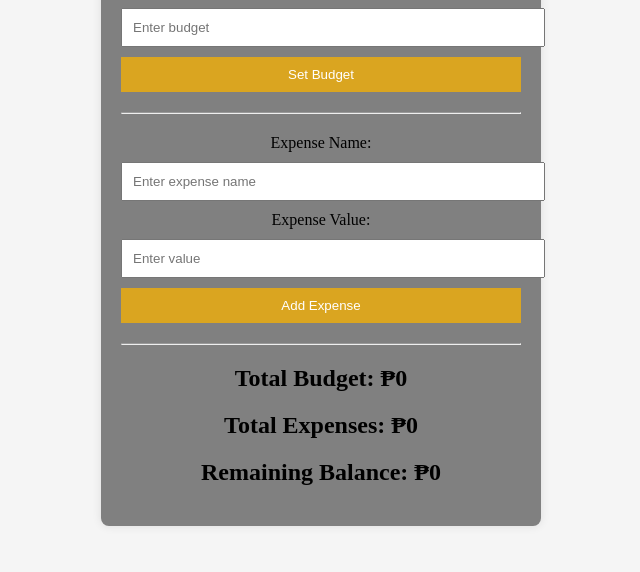
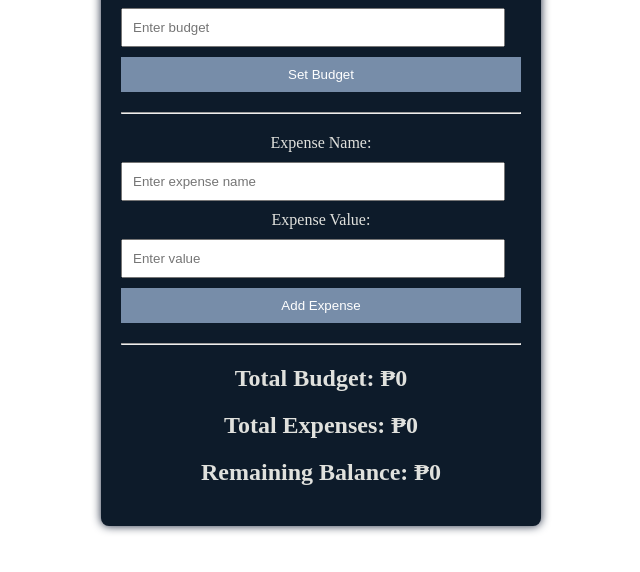
Before and after one commit to unlockthecode/simplebudgettracker, a plain HTML site: page index.html in a window 1280 px wide. Shown: the part 140-712 px from the top of the page, without its empty margins (319-959 px from the left). Drawn offline with Linux system fonts and the light colour scheme.

Commit message:
Changed the color scheme and fixed the length of the inputs (separated the button and input css)

```diff
--- a/style.css
+++ b/style.css
@@ -2,19 +2,27 @@ body {
     font-family: 'Times New Roman', Times, serif;
     text-align: center;
     margin: 20px;
-    background-color: whitesmoke;
+    background-color: white;
 }
 
 .container{
     max-width: 400px;
     margin: auto;
-    background: gray;
+    background: #0d1b2a;
+    color: #E0E1DD;
     padding: 20px;
     border-radius: 8px;
-    box-shadow: 0 0 10px rgba(0, 0, 0, 0.1)
+    box-shadow: 0 0 10px #1b263b;
 }
 
-input, button{
+input{
+    display: block;
+    width: 90%;
+    margin: 10px 0;
+    padding: 10px;
+}
+
+button{
     display: block;
     width: 100%;
     margin: 10px 0;
@@ -22,14 +30,14 @@ input, button{
 }
 
 button{
-    background: goldenrod;
+    background: #778da9;
     color: white;
-    border: none;
+    border: #1b263b;
     cursor: pointer;
 }
 
 button:hover{
-    background: gold;
+    background: #415a77;
 }
 
 hr{
```
